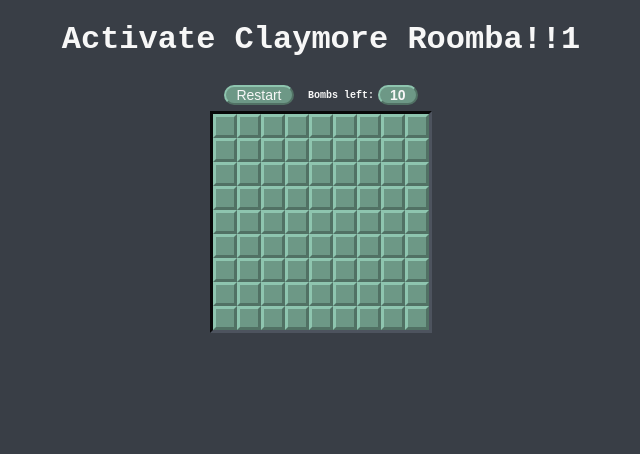
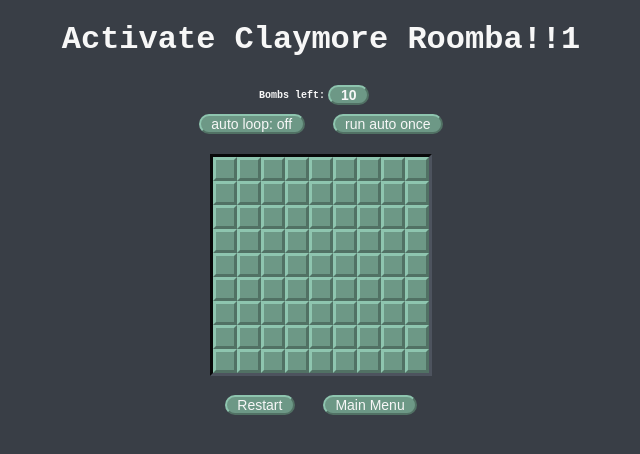
Before and after one commit to Fermento99/claymore-roomba, a React (Create React App) app: page / in a window 1280 px wide. Both pictures are taken after a click on the button "Beginner". Shown: the top 454 px of the page, without its empty margins (319-959 px from the left). Built offline with nearby package versions, Linux system fonts and the light colour scheme.

Commit message:
WIP: accessibility patch

```diff
--- a/src/App.tsx
+++ b/src/App.tsx
@@ -3,7 +3,6 @@ import { useState } from 'react';
 import { GameStatus } from './models/GameStatus';
 import { GameConfig } from './models/GameConfig';
 import styled from '@emotion/styled';
-import { Button } from './components/Button';
 
 export const App = () => {
   const [gameStatus, setGameStatus] = useState<GameStatus>(
@@ -32,12 +31,6 @@ export const App = () => {
           />
           {gameStatus === GameStatus.LOST && <h4>You've lost</h4>}
           {gameStatus === GameStatus.WON && <h4>You've won</h4>}
-          {(gameStatus === GameStatus.LOST ||
-            gameStatus === GameStatus.WON) && (
-            <Button onClick={() => setGameStatus(GameStatus.NOT_STARTED)}>
-              Go back to Menu
-            </Button>
-          )}
         </>
       )}
     </GameContainer>
--- a/src/components/Button.tsx
+++ b/src/components/Button.tsx
@@ -1,11 +1,27 @@
 import styled from '@emotion/styled';
 
-export const Button = styled.button`
+export const Button = styled.button<{ active?: boolean }>`
   border-radius: 16px;
   margin: 0.25em 1em;
   padding: 0 0.75em;
-  background-color: #6d9886;
-  border: outset #8ec5af 2px;
+  background-color: ${({ active }) => (active ? '#e8833f' : '#6d9886')};
+  border-style: outset;
+  border-width: 2px;
+  border-color: ${({ active }) => (active ? '#f6ab7b' : '#8ec5af')};
   color: #f7f7f7;
   font-size: 14px;
+
+  &:not(:disabled):hover::after {
+    content: '';
+    width: 100%;
+    height: 100%;
+    position: absolute;
+    left: 0;
+    opacity: 0.12;
+    border-radius: 16px;
+    background-color: #fff;
+  }
+  &:active {
+    border-style: inset;
+  }
 `;
--- a/src/components/board/Board.tsx
+++ b/src/components/board/Board.tsx
@@ -7,7 +7,7 @@ import { GameStatus } from '../../models/GameStatus';
 import { Button } from '../Button';
 import { GameState } from '../../models/GameState';
 import { Point } from '../../models/Point';
-import { autoLoop } from '../../utils/helpers';
+import { autoLoop, autoOpen } from '../../utils/helpers';
 
 interface BoardProps {
   gameConfig: GameConfig;
@@ -18,6 +18,7 @@ export const Board = ({ gameConfig, finishedCallback }: BoardProps) => {
   const gameState = useMemo(() => new GameState(gameConfig), [gameConfig]);
   const [ended, setEnded] = useState(false);
   const [firstMoveMade, makeFirstMoveMade] = useState(false);
+  const [autoLoopMode, setAutoLoopMode] = useState(false);
   const [flaggedCount, setFlaggedCount] = useState(gameConfig.bombs);
   const [boardState, setBoardState] = useState<TileState[][]>(
     gameState.copyBoardState()
@@ -32,8 +33,8 @@ export const Board = ({ gameConfig, finishedCallback }: BoardProps) => {
     finishedCallback(GameStatus.STARTED);
   };
 
-  const renderRows = (board: TileState[][]): ReactNode => {
-    return board.map((row, y) => (
+  const renderRows = (board: TileState[][]): ReactNode =>
+    board.map((row, y) => (
       <BoardRow key={y}>
         {row.map((state, x) => (
           <Tile
@@ -45,7 +46,6 @@ export const Board = ({ gameConfig, finishedCallback }: BoardProps) => {
         ))}
       </BoardRow>
     ));
-  };
 
   const callback = (point: Point) =>
     !firstMoveMade
@@ -53,8 +53,10 @@ export const Board = ({ gameConfig, finishedCallback }: BoardProps) => {
           makeFirstMoveMade(true);
           gameState.generateBombs(point);
           gameState.openTile(point);
+          if (autoLoopMode) {
             autoLoop(gameState);
             setFlaggedCount(gameState.getRemainingBombCount());
+          }
           setBoardState(gameState.copyBoardState());
         }
       : ended
@@ -62,6 +64,7 @@ export const Board = ({ gameConfig, finishedCallback }: BoardProps) => {
       : (alt: boolean) => {
           if (alt) {
             gameState.flagTile(point);
+            if (autoLoopMode) {
               try {
                 autoLoop(gameState);
               } catch (e) {
@@ -70,18 +73,21 @@ export const Board = ({ gameConfig, finishedCallback }: BoardProps) => {
                 finishedCallback(GameStatus.LOST);
               }
               setFlaggedCount(gameState.getRemainingBombCount());
+            }
           } else {
             if (gameState.checkLost(point)) {
               setEnded(true);
               finishedCallback(GameStatus.LOST);
             } else {
               gameState.openTile(point);
+              if (autoLoopMode) {
                 try {
                   autoLoop(gameState);
                 } catch (e) {
                   console.error(e);
                   setEnded(true);
                   finishedCallback(GameStatus.LOST);
+                }
               }
             }
           }
@@ -93,10 +99,25 @@ export const Board = ({ gameConfig, finishedCallback }: BoardProps) => {
           setBoardState(gameState.copyBoardState());
         };
 
+  const runAutoOnce = () => {
+    try {
+      autoOpen(gameState);
+    } catch (e) {
+      console.error(e);
+      setEnded(true);
+      finishedCallback(GameStatus.LOST);
+    }
+    setFlaggedCount(gameState.getRemainingBombCount());
+    setBoardState(gameState.copyBoardState());
+    if (gameState.checkWon()) {
+      setEnded(true);
+      finishedCallback(GameStatus.WON);
+    }
+  };
+
   return (
     <>
-      <HeaderRow>
-        <Button onClick={() => resetState()}>Restart</Button>
+      <ButtonRow>
         <p>Bombs left:</p>
         <Button disabled>
           <strong>
@@ -105,8 +126,23 @@ export const Board = ({ gameConfig, finishedCallback }: BoardProps) => {
               : '??'}
           </strong>
         </Button>
-      </HeaderRow>
+      </ButtonRow>
+      <ButtonRow>
+        <Button
+          active={autoLoopMode}
+          onClick={() => setAutoLoopMode(!autoLoopMode)}
+        >
+          auto loop: {autoLoopMode ? 'on' : 'off'}
+        </Button>
+        <Button onClick={() => runAutoOnce()}>run auto once</Button>
+      </ButtonRow>
       <BoardContainer>{renderRows(boardState)}</BoardContainer>
+      <ButtonRow>
+        <Button onClick={() => resetState()}>Restart</Button>
+        <Button onClick={() => finishedCallback(GameStatus.NOT_STARTED)}>
+          Main Menu
+        </Button>
+      </ButtonRow>
     </>
   );
 };
@@ -117,7 +153,7 @@ const BoardRow = styled.div`
   width: min-content;
 `;
 
-const HeaderRow = styled.div`
+const ButtonRow = styled.div`
   display: flex;
   flex-direction: row;
   align-items: center;
@@ -137,4 +173,5 @@ const BoardContainer = styled.div`
   align-items: center;
   border: 3px inset #4d535e;
   width: min-content;
+  margin: 1em 0;
 `;
--- a/src/utils/helpers.ts
+++ b/src/utils/helpers.ts
@@ -1,7 +1,7 @@
 import { GameState } from '../models/GameState';
 import { Point } from '../models/Point';
 
-const autoOpen = (gameState: GameState): boolean => {
+export const autoOpen = (gameState: GameState): boolean => {
   let changed = false;
   for (let x = 0; x < gameState.width; x++) {
     for (let y = 0; y < gameState.height; y++) {
```
Lines whose indentation alone changed are shown as unchanged.
